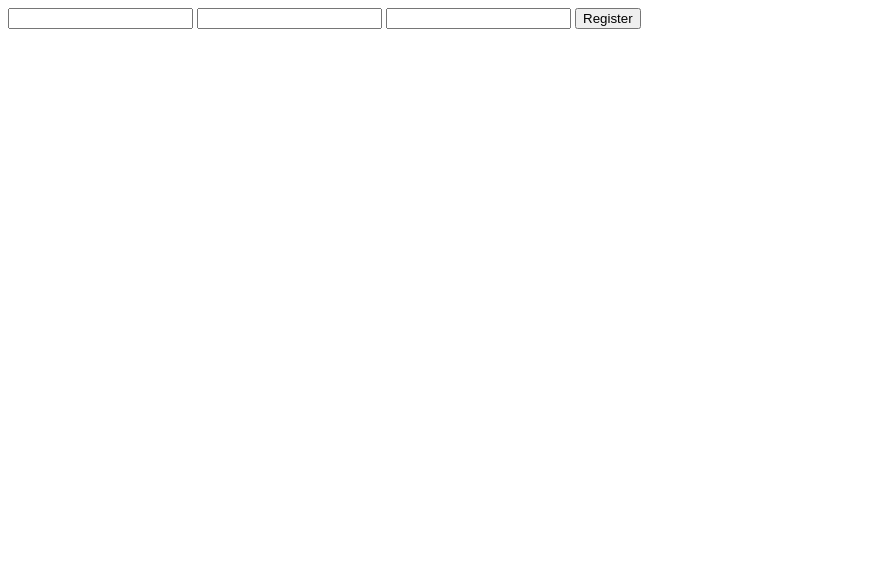
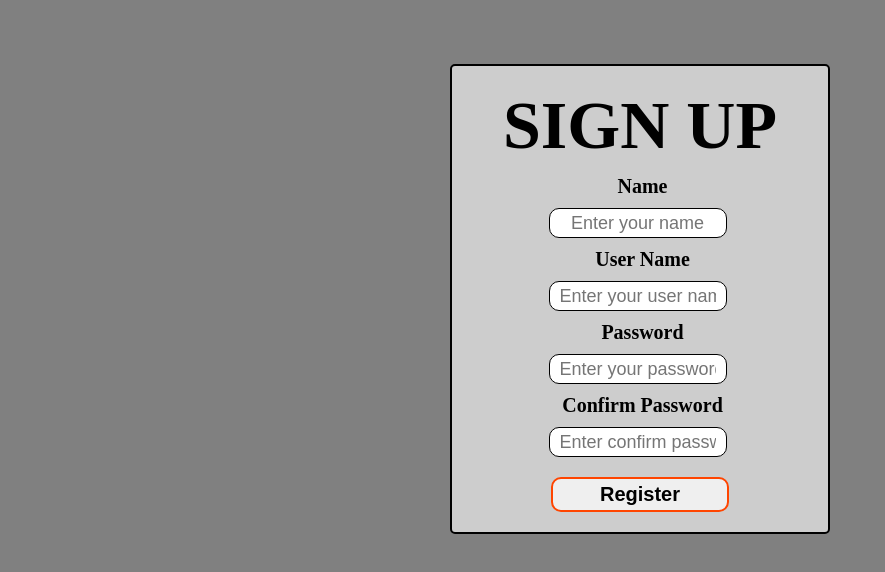
Before and after one commit to FACK1/Geek-Notes, a website: page public/auth.html in a window 1280 px wide. Shown: the whole page, without its empty margins (0-885 px from the left). Drawn offline with Linux system fonts and the light colour scheme.

Commit message:
register page don #22

```diff
--- a/public/auth.html
+++ b/public/auth.html
@@ -1,20 +1,36 @@
 <!DOCTYPE html>
-<html>
+<html lang="en">
 <head>
     <meta charset="utf-8" />
     <meta http-equiv="X-UA-Compatible" content="IE=edge">
     <title>Page Title</title>
     <meta name="viewport" content="width=device-width, initial-scale=1">
-    <!-- <link rel="stylesheet" type="text/css" media="screen" href="main.css" />
-    <script src="main.js"></script> -->
+    <link rel="stylesheet" type="text/css" media="screen" href="./css/auth.css" />
+    <!-- <script src="main.js"></script> -->
 </head>
 <body>
+    <div id="container">
+        <header>
+            <h1>SIGN UP</h1>
+        </header>
         <form action="/register" method="POST">
-            <input name="name" type="text">
-            <input name="username" type="text">
-            <input name="password" type="password">
-            <input type="submit" value="Register">
+            <label>Name <br/>
+                <input name="name" type="text" placeholder="Enter your name">
+            </label><br/>
+            <label>User Name <br/>
+                <input name="username" type="text" placeholder="Enter your user name">
+            </label><br/>
+            <label>Password <br/>
+                <input name="password" type="password" placeholder="Enter your password">
+            </label><br/>
+            <label>Confirm Password <br/>
+                <input name="confirmPassword" type="password" placeholder="Enter confirm password">
+            </label><br/>
+            <label>
+                <input id="button" type="submit" value="Register">
+            </label><br/>
         </form>
+    </div>
 </body>
 
 </html>
--- a/public/css/auth.css
+++ b/public/css/auth.css
@@ -0,0 +1,95 @@
+* {
+    margin: 0;
+    padding: 0;
+    box-sizing: border-box;
+}
+
+body {
+    text-align: center;
+    background-color: gray;
+}
+
+#container {
+    margin-left: auto;
+    margin-right: auto;
+    border: 2px solid black;
+    border-radius: 5px;
+    width: auto;
+    height: 100vh;
+    background-color: rgba(255, 255, 255, 0.605);
+    padding: 10px;
+    padding-top: 50px;
+}
+
+header {
+    margin: 10px;
+    font-size: 5vh;
+}
+
+label {
+    margin: 5px;
+    font-size: 4vh;
+    font-weight: bolder;
+}
+
+input {
+    width: 70%;
+    height: 40%;
+    margin: 5%;
+    padding: 10px;
+    font-size: 18px;
+    border: 1px solid black;
+    border-radius: 10px;
+    text-align: center;
+}
+
+#button {
+    border: 2px solid orangered;
+    padding: 4px;
+    font-size: 20px;
+    font-weight: bold;
+    height: auto;
+}
+
+#button:hover {
+    background-color: orangered;
+    color: white;
+}
+
+@media only screen and (min-width: 1025px) {
+    #container {
+        margin-left: auto;
+        margin-right: auto;
+        margin-top: 5%;
+        margin-bottom: 5%;
+        border: 2px solid black;
+        border-radius: 5px;
+        width: 380px;
+        height: 100%;
+        background-color: rgba(255, 255, 255, 0.605);
+        padding: 10px;
+    }
+
+    header {
+        margin: 10px;
+        font-size: 34px;
+    }
+
+    label {
+        margin: 5px;
+        font-size: 20px;
+        font-weight: bolder;
+    }
+
+    input {
+        width: 50%;
+        height: 30px;
+        margin: 10px;
+        padding: 10px;
+        font-size: 18px;
+        border: 1px solid black;
+        border-radius: 10px;
+        text-align: center;
+    }
+
+}
```
